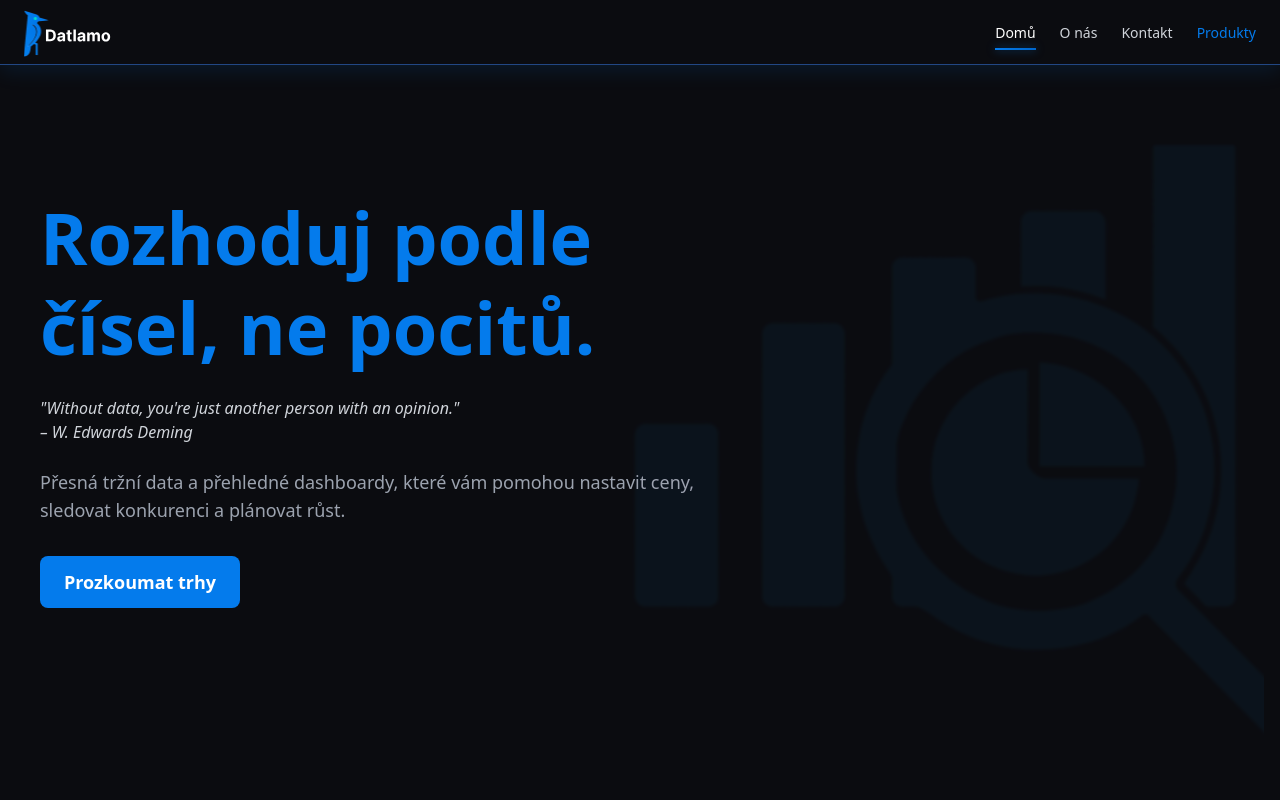
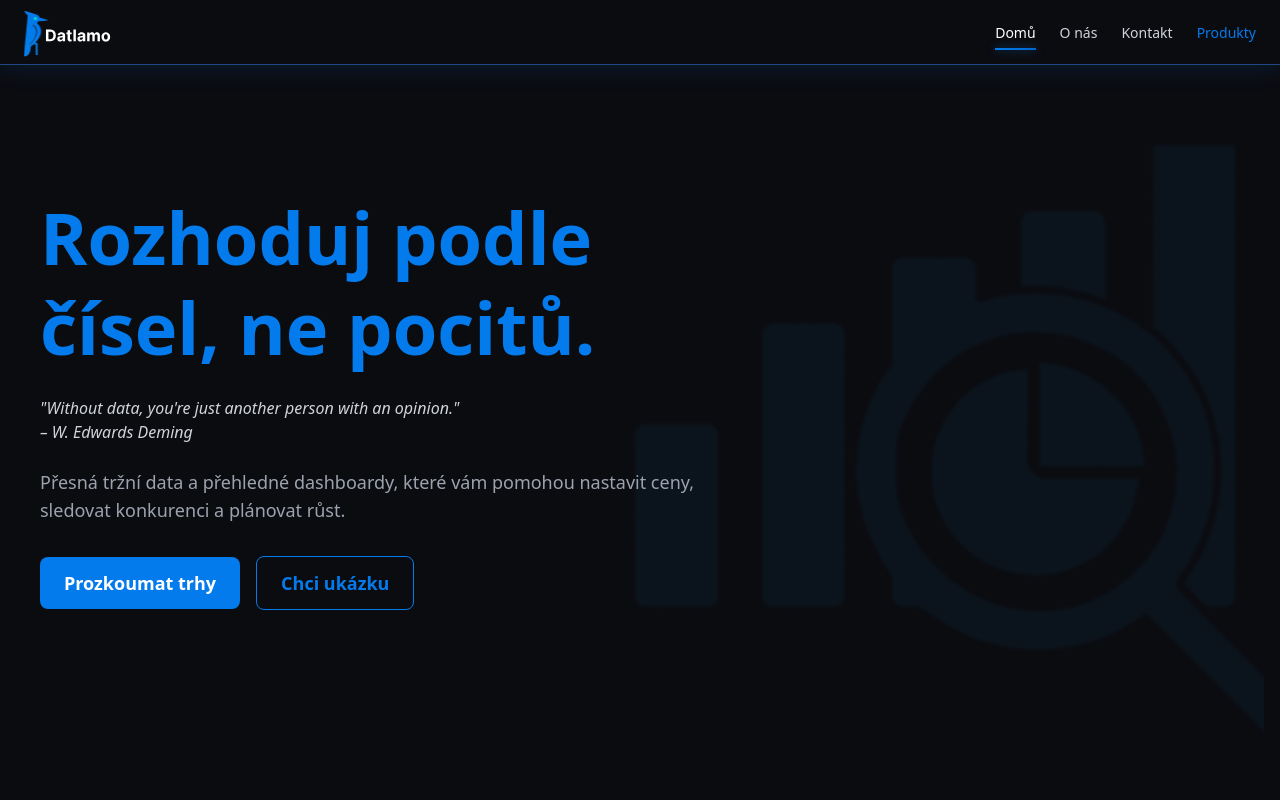
Before and after one commit to matejmuzik/my-nextjs-app, a Next.js app: page / in a window 1280 px wide. Shown: the top 800 px of the page. Built offline with nearby package versions, Linux system fonts and the light colour scheme.

Commit message:
feat: Add demo button to hero section

```diff
--- a/app/page.tsx
+++ b/app/page.tsx
@@ -26,6 +26,13 @@ export default function Page() {
               className="inline-block bg-[#047BEC] text-white px-6 py-3 rounded-lg font-semibold text-sm md:text-lg hover:bg-blue-600 transition-colors"
             >
               Prozkoumat trhy
+            </Link>
+
+            <Link
+              href="#ukazka-produktu"
+              className="inline-block ml-4 border border-[#047BEC] text-[#047BEC] px-6 py-3 rounded-lg font-semibold text-sm md:text-lg hover:bg-[#047BEC] hover:text-white transition-colors"
+            >
+              Chci ukázku
             </Link>
           </div>
 
```
